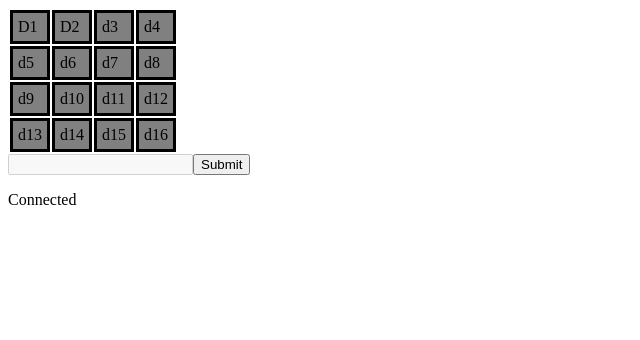
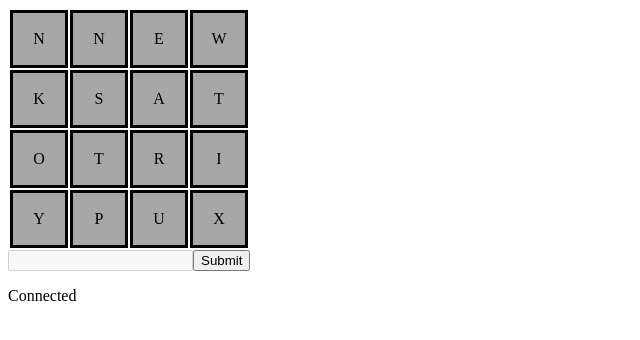
Before and after one commit to jongia132/Boggle, an Electron app: page boggle.html in a window 1280 px wide. Shown: the whole page, without its empty margins (0-640 px from the left). Drawn offline with Linux system fonts and the light colour scheme.

Commit message:
Inject into html works

```diff
--- a/assets/css/style.scss
+++ b/assets/css/style.scss
@@ -1,5 +1,8 @@
 td {
     border: 3px solid;
-    background:grey;
-    padding:5px;
+    background:rgb(167, 167, 167);
+    height:50px;
+    width:50px;
+    text-align: center;
+    cursor: pointer
 }
--- a/assets/js/boggle.js
+++ b/assets/js/boggle.js
@@ -18,7 +18,7 @@ const startGame = () => {
         ['H','I','M','N','U','Q'],
         ['H','L','N','N','R','Z']
     ]
-    const random= []
+    const random = []
 
     /// Randomise Letters, inject into squares
     function randomise() {
@@ -37,15 +37,21 @@ const startGame = () => {
             console.table(random)
         }
         // Inject into squares
+        var randomIndex = 0
         for (let c = 1; c < 5; c++ ) {
-            for (let d = 1; d < 5; d++ ) {
-                document.getElementById("tr"+c).innerHTML
+            for (let d = 0; d < 4; d++ ) {
+                document.getElementById("tr"+c).getElementsByClassName("box")[d].innerHTML = random[randomIndex]
+                randomIndex = randomIndex+1
             }
         }
     }
 
     /// Timer
 
+    /// Letter Click
+    function inputLetter() {
+        document.getElementsByTagName("td")
+    }
 
 
     /// Check letter count =/> 3
@@ -65,4 +71,7 @@ const startGame = () => {
     checkInternet()
 }
 
+const resetGame = () => {
+
+}
 startGame()
--- a/boggle.html
+++ b/boggle.html
@@ -6,10 +6,10 @@
 <body>
     <table class="grid">
         <tr id="tr1">
-            <td class="box">D1</td>
-            <td class="box">D2</td>
-            <td class="box">d3</td>
-            <td class="box">d4</td>
+            <td class="box" onlcick="inputLetter()"></td>
+            <td class="box"></td>
+            <td class="box"></td>
+            <td class="box"></td>
         </tr>
         <tr id="tr2">
             <td class="box">d5</td>
```
Also changed, not shown: assets/css/style.css, 1 other file.
